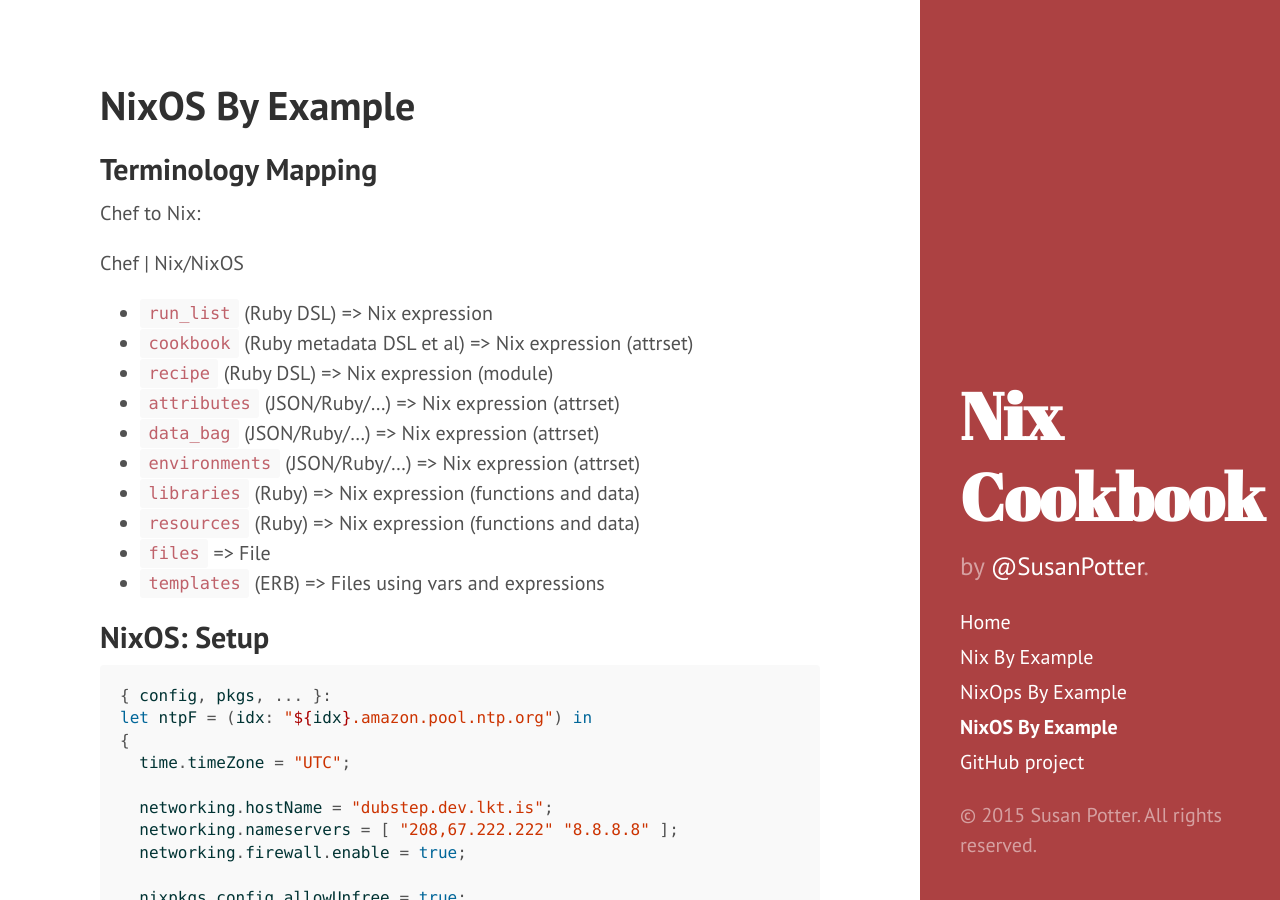
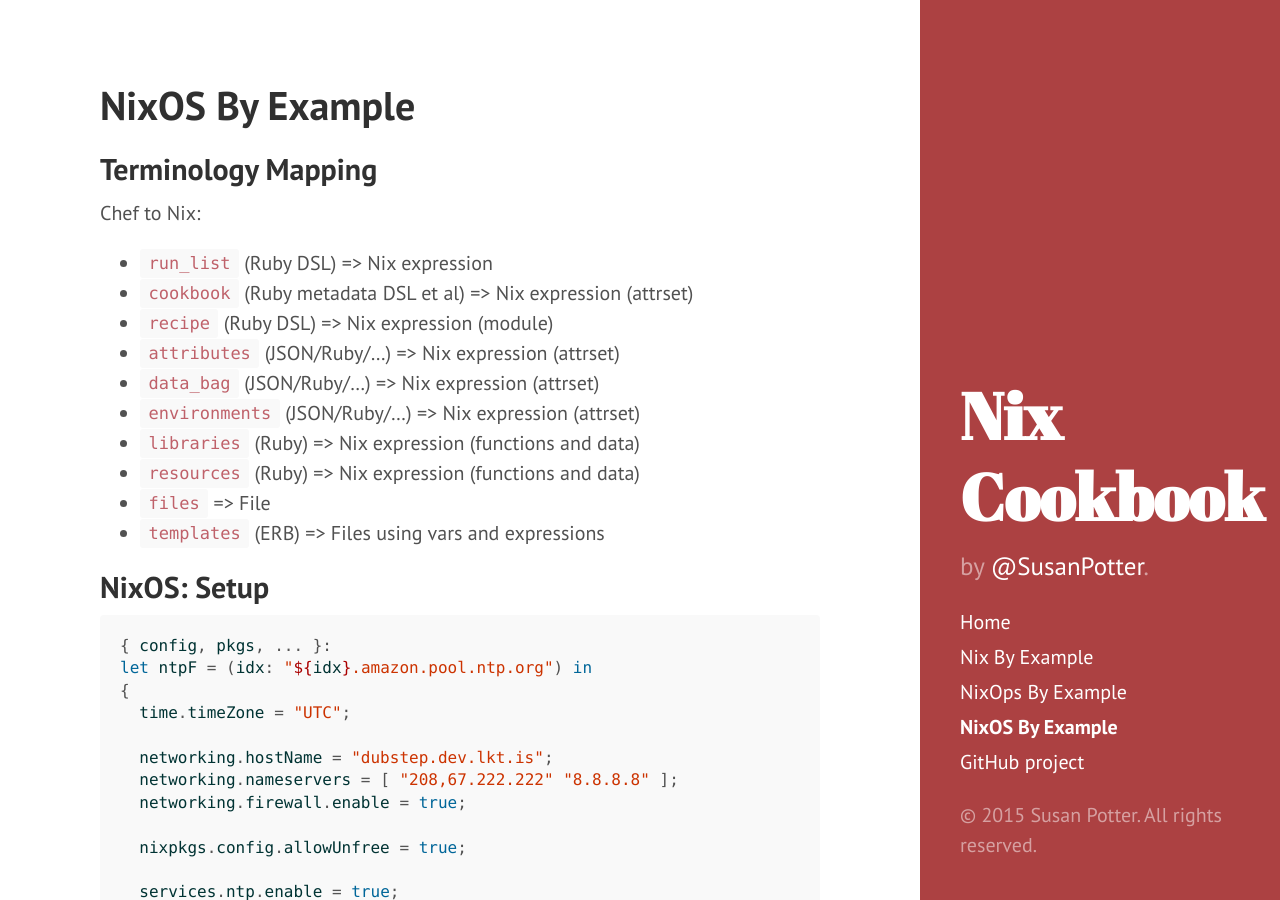
Before and after one commit to functionalops/nix-cookbook, a Jekyll site: the page built from nixos-by-example.md, in a window 1280 px wide and 900 px high. Built offline with Jekyll 4.4.1, drawn with Linux system fonts in a browser that asks for light colours; Markdown is read by kramdown in place of the engine named in the settings.

Commit message:
Minor markdown formatting fix

```diff
--- a/nixos-by-example.md
+++ b/nixos-by-example.md
@@ -7,7 +7,6 @@
 
 Chef to Nix:
 
-Chef | Nix/NixOS
 * `run_list` (Ruby DSL) => Nix expression
 * `cookbook` (Ruby metadata DSL et al) => Nix expression (attrset)
 * `recipe` (Ruby DSL) => Nix expression (module)
```
